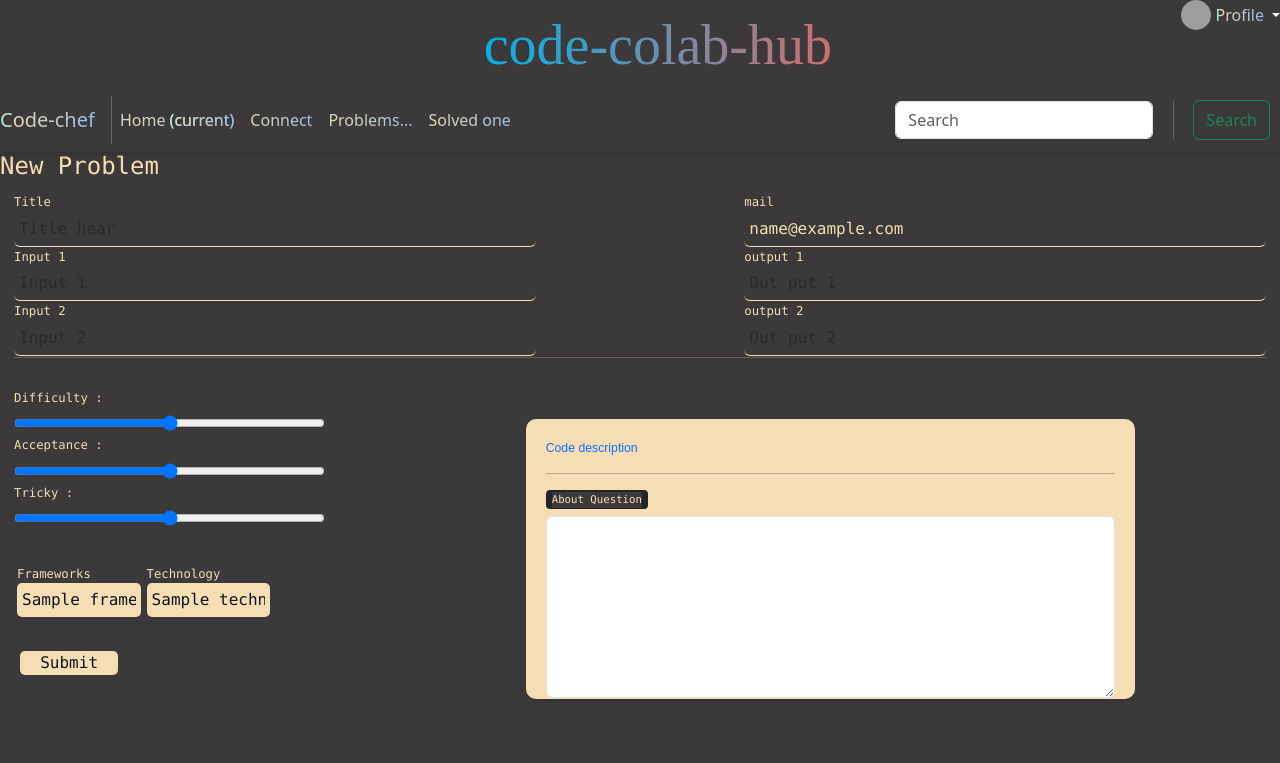
After one commit to Rajasimhareddybolla/Final_project_cs50w, a Django app: template code_wars/main/templates/main/new_prb.html in a window 1280 px wide. The commit adds this page. Shown: the top 763 px of the page. Run offline with Django 5.2, Linux system fonts and the light colour scheme; the template is opened without the code that fills it: most values are stand-ins (such as "Sample title", 1, 10 or a date in 2020); some web fonts are replaced; grey boxes are pictures that could not be loaded.

```diff
--- a/code_wars/main/static/index.js
+++ b/code_wars/main/static/index.js
@@ -135,6 +135,26 @@
 colors = ["primary","secondary","success","info","warning","danger","light","dark"]
 const data ={"@":"users","#":"Questions","$":"Group"};
 document.addEventListener("DOMContentLoaded", function(){
+    profilee =  document.querySelector(".scrollmenu");
+    if (profilee){
+        profilee.querySelectorAll("img").forEach((element)=>{
+            element.addEventListener("click",()=>{
+                id = element.dataset.id;
+                window.location.href = "/profile/"+id;
+            });
+
+
+        });
+    }
+    const friends_group = document.querySelector(".friends_group");
+    if(friends_group){
+        friends_group.querySelectorAll("img").forEach((element)=>{
+            element.addEventListener("click",()=>{
+                id = element.dataset.id;
+                window.location.href = "/group/"+id;
+            });
+        });
+    }
     card = document.querySelector("#carddee");
     //modifications
     function remove_option(){
@@ -147,10 +167,14 @@ document.addEventListener("DOMContentLoaded", function(){
         opeen_dis.addEventListener("click",()=>{
             const div = document.querySelector(".discussion");
             if (div.style.display == "none"){
+                document.querySelector("#review_form").style.display = "none";
                 div.style.display="flex";
+                opeen_dis.innerHTML = "Close Discussion";
             }
             else{
+                document.querySelector("#review_form").style.display = "flex";
                 div.style.display="none"
+                opeen_dis.innerHTML = "Open Discussion";
             }
 
         });
@@ -188,7 +212,12 @@ document.addEventListener("DOMContentLoaded", function(){
     if (card){
 
         function showcard (element){
-            const head = element.textContent.trim()
+            const head = element.textContent.trim();
+            another_prewiew  = document.querySelector("#caddee");
+            if (another_prewiew){
+                another_prewiew.style.display = "none";
+            }
+            card.querySelector("img").src = element.querySelector("img").src;
             card.querySelector("h5").innerHTML = head;
             card.querySelector("p").innerHTML="i am working ";
             card.style.display = "flex";
@@ -204,9 +233,18 @@ document.addEventListener("DOMContentLoaded", function(){
             // const data ={"@":"users","#":"Questions","$":"Group"};
             if (tpe=="users"){
                 const ele  = document.querySelector("#caddee");
+                is_in_friends = document.querySelector("#msg-section-for");
+                if (is_in_friends){
+                    ele.style.bottom ="16px";
+                    ele.style.right = "18px";
+                    ele.style.zIndex = "10";
+                }
+                else if(profilee){
+                        search.value = "disabled";
+                        return false;
+                }
                 ele.style.display = "flex";
                 ele.querySelector('kbd').innerHTML = search.value;
-
                 fetch("/preview",{
                     method:'POST',
                     body:JSON.stringify({"id":search.value,"type":"Friend"})
@@ -220,12 +258,13 @@ document.addEventListener("DOMContentLoaded", function(){
                     document.querySelector("#alter_connections_button").setAttribute("d",search.value.charAt(search.value.length-1));
                     search.value = ""
                     if (result.connect){
-                        document.querySelector("#alter_connections_button").innerHTML = "Un Follow";
+                        document.querySelector("#alter_connections_button").innerHTML = "Exit";
                     }
                     else{
                         document.querySelector("#alter_connections_button").innerHTML = "Connect:";
                     }
-                });            }
+                });
+            }
             else if (tpe == "Questions"){
                 window.location.href = "code/"+search.value.charAt(search.value.length-1);
             }
@@ -253,7 +292,10 @@ document.addEventListener("DOMContentLoaded", function(){
                     }
                 });
             }
-        });
+    return true
+        }
+
+        );
         closer = document.querySelector("#close_preview_buttons");
         if (closer){
             closer.addEventListener("click",()=>{
@@ -267,7 +309,8 @@ document.addEventListener("DOMContentLoaded", function(){
             id = alter.getAttribute("d");
             if (alter.innerHTML=="Exit"){
                 state = "u";
-            }else{
+            }
+            else{
                 state = "f";
             }
             fetch("/alter_connections",{
@@ -322,10 +365,12 @@ document.addEventListener("DOMContentLoaded", function(){
     function msg_manneager(element,group=false){
         const reciver_id =element.dataset.id;
         if (group){
-            url = "messages_group"
+            url = "messages_group";
+            localStorage.setItem("type","group");
         }
         else{
              url = "messages"
+            localStorage.setItem("type","user");
         }
         fetch(url,{
             method : "POST",
@@ -441,7 +486,13 @@ document.addEventListener("DOMContentLoaded", function(){
             new_msg = msg_bar.value;
             msg_bar.value = "";
             msg_bar.style.placeholder = "enter your message";
-            fetch('msg_send',{
+            if(localStorage.getItem("type")=="group"){
+                url = "/msg_send_group";
+            }
+            else{
+                url = "/msg_send";
+            }
+            fetch(url,{
                 method:"POST",
                 body:JSON.stringify({"msg":new_msg,"id":msg_bar.getAttribute("data-id")})
                 }
@@ -454,5 +505,31 @@ document.addEventListener("DOMContentLoaded", function(){
         }
     });
    }
+   time = document.querySelector("#time");
+   if(time){
+        function update_time(){
+            let now = new Date();
+            let hours = now.getHours();
+            let minutes = now.getMinutes();
+            let seconds = now.getSeconds();
+
+            // Add a zero in front of numbers<10
+            hours = checkTime(hours);
+            minutes = checkTime(minutes);
+            seconds = checkTime(seconds);
+
+            time.textContent = hours + ":" + minutes + ":" + seconds;
+
+            // Call the function every second to update the time
+            setTimeout(update_time, 1000);
+        }
+        function checkTime(i) {
+            if (i < 10) {
+                i = "0" + i;
+            }
+            return i;
+        }
+        update_time();
+   }
 
 });
--- a/code_wars/main/templates/main/layout.html
+++ b/code_wars/main/templates/main/layout.html
@@ -31,11 +31,10 @@
             <div class="dropdown pb-4 " style="background:inherit">
                 <a href="#" class=" d-flex align-items-center text-white text-decoration-none dropdown-toggle" id="dropdownUser1" data-bs-toggle="dropdown" aria-expanded="false">
                     <img src="https://github.com/mdo.png" alt="hugenerd" width="30" height="30" class="rounded-circle bg-dark">
-                    <span class="d-none d-sm-inline mx-1 bg-dark">loser</span>
+                    <span class="d-none d-sm-inline mx-1 bg-dark">Profile</span>
                 </a>
                 <ul class="dropdown-menu dropdown-menu-dark text-small shadow">
-                    <li><a class="dropdown-item " href="#">New Problem...</a></li>
-                    <li><a class="dropdown-item" href="#">Settings</a></li>
+                    <li><a class="dropdown-item " href="{%url 'new_prb'%}">New Problem...</a></li>
                     <li><a class="dropdown-item" href="/profile">Profile</a></li>
                     <li>
                         <hr class="dropdown-divider">
@@ -55,17 +54,9 @@
 
                 <a href="#" class="d-flex align-items-center text-white text-decoration-none dropdown-toggle" id="dropdownUser1" data-bs-toggle="dropdown" aria-expanded="false">
                     <img src="https://github.com/mdo.png" alt="hugenerd" width="30" height="30" class="rounded-circle">
-                    <span class="d-none d-sm-inline mx-1">loser</span>
+                    <span class="d-none d-sm-inline mx-1">Profile</span>
                 </a>
-                <ul class="dropdown-menu dropdown-menu-dark text-small shadow">
-                    <li><a class="dropdown-item" href="#">New project...</a></li>
-                    <li><a class="dropdown-item" href="#">Settings</a></li>
-                    <li><a class="dropdown-item" href="#">Profile</a></li>
-                    <li>
-                        <hr class="dropdown-divider">
-                    </li>
-                    <li><a class="dropdown-item" href="#">Sign out</a></li>
-                </ul>
+
             </div>
           </button>
 
@@ -81,7 +72,7 @@
                 <a class="nav-link" href="{%url 'prb'%}">Problems...</a>
               </li>
               <li class="nav-item">
-                <a class="nav-link " href="Solved">Solved one</a>
+                <a class="nav-link " href="{%url 'solved_ques'%}">Solved one</a>
               </li>
             </ul>
             <div style="display:flex;position:sticky;top:0;z-index:1" id="searchnav" >
@@ -99,7 +90,7 @@
         </div>
         </nav>
         <div class="card" id="caddee" style="width: 18rem;display:absolute;z-index=5;position:absolute ;display:none;  bottom: 8px;right: 16px;">
-          <a class="a_img"><img class="card-img-top" id="img_for_preview" src="https://github.com/mdo.png" alt="Card image cap" ></a></a>
+          <a class="a_img"><img class="card-img-top" id="img_for_preview" height="250px" src="https://github.com/mdo.png" alt="Card image cap" ></a></a>
           <div>
             <button class="btn btn-sm btn-black" id="close_preview_buttons" type="button" style="color:black"> <code>close 🕹️<code></button>
             <kbd></kbd>
--- /dev/null
+++ b/code_wars/main/templates/main/new_prb.html
@@ -0,0 +1,143 @@
+{% extends "main/layout.html" %}
+{%block main%}
+<style>
+    form > * {
+        margin: 1px 10px 1px 10px;
+    }
+
+    h4 {
+        color: wheat;
+    }
+
+    label {
+        color: wheat;
+    }
+
+    input[type="text"],
+    input[type="email"],
+    input[type="password"],
+    textarea {
+        color: wheat;
+        background-color: transparent;
+        border: none;
+        border-bottom: 1px solid wheat;
+        outline: none;
+        padding: 5px;
+        width: 100%;
+    }
+
+    input[type="range"] {
+        width: 100%;
+    }
+
+    .btn-primary {
+        background-color: wheat;
+        color: #0D1321;
+        border: none;
+        padding: 10px 20px;
+        border-radius: 5px;
+        cursor: pointer;
+    }
+
+    .description {
+        color: #0D1321;
+        min-width: 70%;
+        height: 70%;
+        background-color: wheat;
+        box-shadow: 0px 2px 4px rgba(0, 0, 0, 0.1);
+        transition: all 0.3s ease;
+        padding: 20px;
+        font-family: Arial, sans-serif;
+        overflow-y: auto;
+        border-radius: 10px;
+    }
+</style>
+<kdd><h4><label>New Problem</label></h4></kbd>
+
+<form style="padding:4px;color:wheat" action = "{%url 'new_prb'%}" method = "post">
+    {% csrf_token %}
+    <div style="display:flex;justify-content:space-between">
+    <div class="form-group col-md-5" style="color: wheat;">
+        <label for="inputAddress">Title</label>
+        <input type="text" class="form-control" name="title" id="inputAddress" placeholder="Title hear" required>
+      </div>
+        <div class="form-group col-md-5" style="color:wheat">
+            <label for="inputAddress">mail</label>
+            <input type="text" class="form-control" id="inputAddress" style="background-color:inherit" value={{user_mail}} disabled placeholder="Mail">
+        </div>
+    </div>
+    <div class="form-row" style="display:flex;justify-content:space-between">
+        <div class="form-group col-md-5">
+        <label for="inputEmail4">Input 1</label>
+        <input type="text" class="form-control" required id="inputEmail4" name="input1" placeholder="Input 1">
+      </div>
+      <div class="form-group col-md-5">
+        <label for="inputPassword4">output 1</label>
+        <input type="text" class="form-control" required id="inputPassword4" name="output1" placeholder="Out put 1">
+      </div>
+    </div>
+    <div class="form-row" style="display:flex;justify-content:space-between">
+        <div class="form-group col-md-5">
+        <label for="inputEmail4">Input 2</label>
+        <input type="email" class="form-control" required id="inputEmail4" name="input2" placeholder="Input 2">
+      </div>
+      <div class="form-group col-md-5">
+        <label for="inputPassword4">output 2</label>
+        <input type="password" class="form-control" required id="inputPassword4" name="output2" placeholder="Out put 2">
+      </div>
+    </div>
+    <hr>
+    <div style="display:flex">
+    <div id="review" style="display:flex;flex-direction:column;width:25%;margin-top:30px">
+            <div>
+                <label class="form-label">Difficulty :</label>
+                <input type="range" class="customRange1" name="Difficulty" required id ="Difficulty_level" min="0" max="100">
+            </div>
+            <div>
+                <label  class="form-label">Acceptance :</label>
+                <input type="range"  class="customRange1"  required  name="Acceptance" id ="Acceptance_level" min="0" max="100">
+            </div>
+            <div>
+                <label  class="form-label">Tricky :</label>
+                <input type="range"  class="customRange1" id="Tricky_level" name="Tricky" min="0" max="100">
+            </div>
+            <div style="display:flex;margin-top:30px">
+                <div class="form-group col-md-5" style="padding:3px;height:70%">
+                    <label for="tags">Frameworks</label>
+                    <select class="form-control" name="Framework" id="tags" style="background-color:wheat;color:#0D1321;border:none;padding:5px;border-radius:5px;cursor:pointer;">
+                        {%for framework in Frameworks%}
+                            <option value={{framework}}>{{framework}}</option>
+                        {% endfor %}
+                    </select>
+                </div>
+
+                <div class="form-group col-md-5" style="padding:3px;height:70%">
+                    <label for="technology">Technology</label>
+                    <select class="form-control" name="Tecnology" id="technology" style="background-color:wheat;color:#0D1321;border:none;padding:5px;border-radius:5px;cursor:pointer;">
+                        {%for technology in Tecnology%}
+                            <option value={{technology}}> {{technology}}</option>
+                        {% endfor %}
+                    </select>
+                </div>
+            </div>
+            <div style="padding-top:10%">
+                <button type="submit" class="btn btn-primary">Submit</button>
+            </div>
+    </div>
+    <div class="code-section" style="display: flex;flex-wrap:wrap; justify-content: space-around; height: 50vh;width:70%;text-align:center;align-items:center;wrap;flex-wrap:wrap">
+        <div class="description" style="color:#0D1321;min-width:70%; height: 70%; background-color:wheat; box-shadow: 0px 2px 4px rgba(0, 0, 0, 0.1); transition: all 0.3s ease; padding: 20px; font-family: Arial, sans-serif; overflow-y: auto; border-radius: 10px;">
+            <dl class="text-primary" style="background-color:transparent">Code description</dl>
+            <hr>
+        <div style="background:inherit">
+            <kbd><label for="code" class="form-label">About Question</label></kbd>
+            <textarea class="form-control" id="code" rows="7" name ="discription" ></textarea>
+        </div>
+        <br>
+        </kbd>
+        </div>
+        </div>
+
+</div>
+
+  </form>
+{%endblock%}
--- a/code_wars/main/templates/main/profile.html
+++ b/code_wars/main/templates/main/profile.html
@@ -13,7 +13,7 @@
 <body>
     <div class="container">
         <div class="profile-header">
-            <a href="/"><img src="https://github.com/mdo.png" alt="Profile Picture"></a>
+            <a href="/"><img src="{{user.image}}" alt="Profile Picture"></a>
             <h1>{{user.username}}</h1>
             <p>Software Engineer</p>
         </div>
```
Also changed, not shown: code_wars/main/static/time.js (added, +28 -0 lines), code_wars/main/templates/main/codespace.html (+25 -30 lines), code_wars/main/templates/main/friends_con.html (+5 -4 lines), code_wars/main/templates/main/group_preview.html (added, +73 -0 lines), code_wars/main/templates/main/solved.html (added, +33 -0 lines), code_wars/main/urls.py (+7 -2 lines), code_wars/main/views.py (+89 -9 lines), code_wars/uploads/Raja/Rotate Array.py (added, +16 -0 lines), code_wars/db.sqlite3, code_wars/main/migrations/0013_groups_image.py (added), code_wars/uploads/Raja/Rotate Array.jpeg (added), 4 other files.
